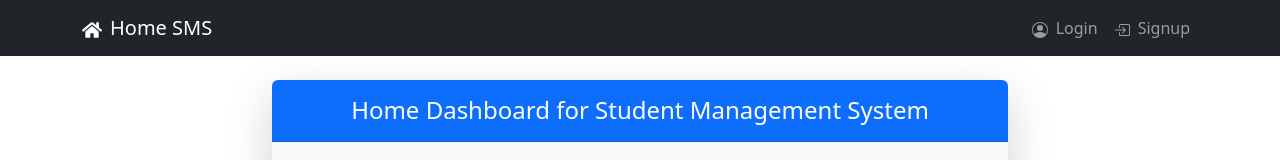
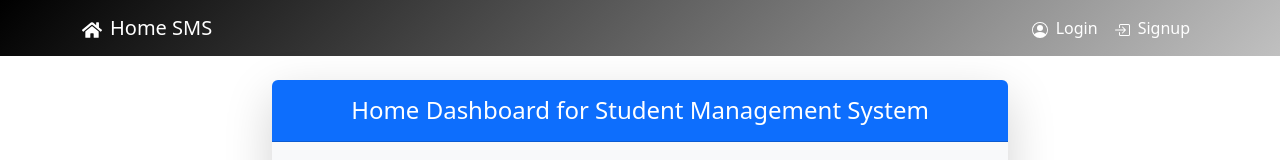
Before and after one commit to sairam0424/Student-Management-System, a React (Create React App) app in the folder frontend/: page / in a window 1280 px wide. Shown: the top 160 px of the page. Built offline with nearby package versions, Linux system fonts and the light colour scheme; grey boxes are pictures that could not be loaded.

Commit message:
Style(Ui):Improved the Navbar component Use the Gradient color and framer motion to improve the Nav Ui

```diff
--- a/frontend/src/components/Navbar.js
+++ b/frontend/src/components/Navbar.js
@@ -8,6 +8,8 @@ import {
   BoxArrowInRight,
 } from "react-bootstrap-icons";
 import { FaHome } from "react-icons/fa";
+import { Helmet } from "react-helmet";
+
 
 export default function NavBar() {
   const token = localStorage.getItem("token");
@@ -19,10 +21,21 @@ export default function NavBar() {
     navigate("/login");
   };
 
+  const navbarStyle = {
+    background: "linear-gradient(135deg, #000000, #C0C0C0)",
+    color: "#FFFFFF",
+  };
+
   return (
-    <Navbar bg="dark" variant="dark" expand="lg">
+    <>
+      <Helmet>
+        <title>Home SMS</title>
+        <meta name="description" content="Home SMS application" />
+        {/* Add other SEO tags here */}
+      </Helmet>
+      <Navbar style={navbarStyle} variant="dark" expand="lg">
         <Container>
-        <Navbar.Brand as={Link} to="/">
+          <Navbar.Brand as={Link} to="/" style={{ color: "#FFFFFF" }}>
             <FaHome className="me-2" />
             Home SMS
           </Navbar.Brand>
@@ -39,7 +52,7 @@ export default function NavBar() {
                   <Button
                     variant="danger"
                     onClick={handleLogout}
-                  className="d-flex align-items-center"
+                    className="d-flex align-items-center btn-custom"
                   >
                     <BoxArrowRight className="me-2" />
                     Logout
@@ -52,7 +65,11 @@ export default function NavBar() {
                     animate={{ opacity: 1, x: 0 }}
                     transition={{ duration: 0.3 }}
                   >
-                  <Nav.Link as={Link} to="/login">
+                    <Nav.Link
+                      as={Link}
+                      to="/login"
+                      style={{ color: "#FFFFFF" }}
+                    >
                       <PersonCircle className="me-2" />
                       Login
                     </Nav.Link>
@@ -62,7 +79,11 @@ export default function NavBar() {
                     animate={{ opacity: 1, x: 0 }}
                     transition={{ duration: 0.3 }}
                   >
-                  <Nav.Link as={Link} to="/signup">
+                    <Nav.Link
+                      as={Link}
+                      to="/signup"
+                      style={{ color: "#FFFFFF" }}
+                    >
                       <BoxArrowInRight className="me-2" />
                       Signup
                     </Nav.Link>
@@ -73,5 +94,6 @@ export default function NavBar() {
           </Navbar.Collapse>
         </Container>
       </Navbar>
+    </>
   );
 }
```
Lines whose indentation alone changed are shown as unchanged.
